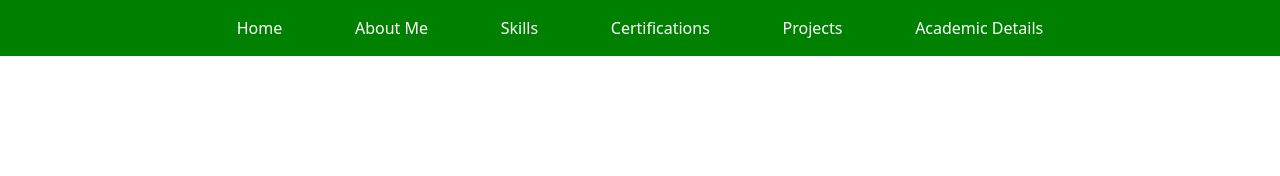
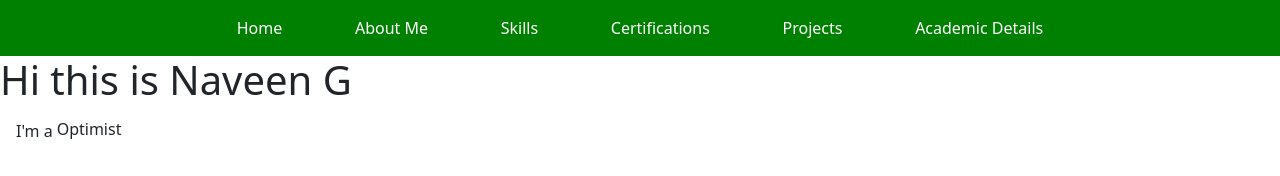
Before and after one commit to naveeng2402/portfolio, a website: page src/index.pug in a window 1280 px wide. Drawn offline with nearby package versions, Linux system fonts and the light colour scheme; files that its build step writes are made by us from their sources.

Commit message:
Added spinning Words component structure

```diff
--- a/src/components/_index.scss
+++ b/src/components/_index.scss
@@ -0,0 +1 @@
+@forward "spinning-words/spinning-words"
--- /dev/null
+++ b/src/components/spinning-words/_spinning-words.pug
@@ -0,0 +1,5 @@
+.spinning-words-wrapper
+  p= hero.subtitle
+  .spinning-words
+    each word in hero.subtitle_words
+      span= word
--- /dev/null
+++ b/src/components/spinning-words/_spinning-words.scss
@@ -0,0 +1,50 @@
+.spinning-words {
+  &-wrapper {
+    padding: 1rem;
+    display: flex;
+
+    > p {
+      line-height: normal;
+    }
+  }
+
+  & {
+    overflow: hidden;
+    height: 1.5em;
+  }
+
+  > span {
+    display: block;
+    height: 100%;
+    line-height: normal;
+    padding-left: 0.25em;
+    animation: spin_words 6s infinite;
+  }
+}
+
+@keyframes spin_words {
+  10% {
+    transform: translateY(-112%);
+  }
+  25% {
+    transform: translateY(-100%);
+  }
+  35% {
+    transform: translateY(-212%);
+  }
+  50% {
+    transform: translateY(-200%);
+  }
+  60% {
+    transform: translateY(-312%);
+  }
+  75% {
+    transform: translateY(-300%);
+  }
+  85% {
+    transform: translateY(-412%);
+  }
+  100% {
+    transform: translateY(-400%);
+  }
+}
--- a/src/data/base.json
+++ b/src/data/base.json
@@ -12,7 +12,10 @@
         "subtitle": "I'm a",
         "subtitle_words": [
             "Optimist",
-            "Enthusiast"
+            "Enthusiast",
+            "Web Developer",
+            "Software Engineer",
+            "Optimist"
         ]
     }
 }
--- a/src/index.pug
+++ b/src/index.pug
@@ -1,3 +1,4 @@
 extends _base
 
 block content
+  include sections/hero/_hero
--- a/src/sections/_index.scss
+++ b/src/sections/_index.scss
@@ -1 +1,2 @@
 @forward 'nav/nav';
+@forward "hero/hero"
--- /dev/null
+++ b/src/sections/hero/_hero.pug
@@ -0,0 +1,5 @@
+section.hero
+  .hero-img
+  .hero-text
+    h1= hero.title
+    include ../../components/spinning-words/_spinning-words
```
Also changed, not shown: src/sections/hero/_hero.scss (added).
